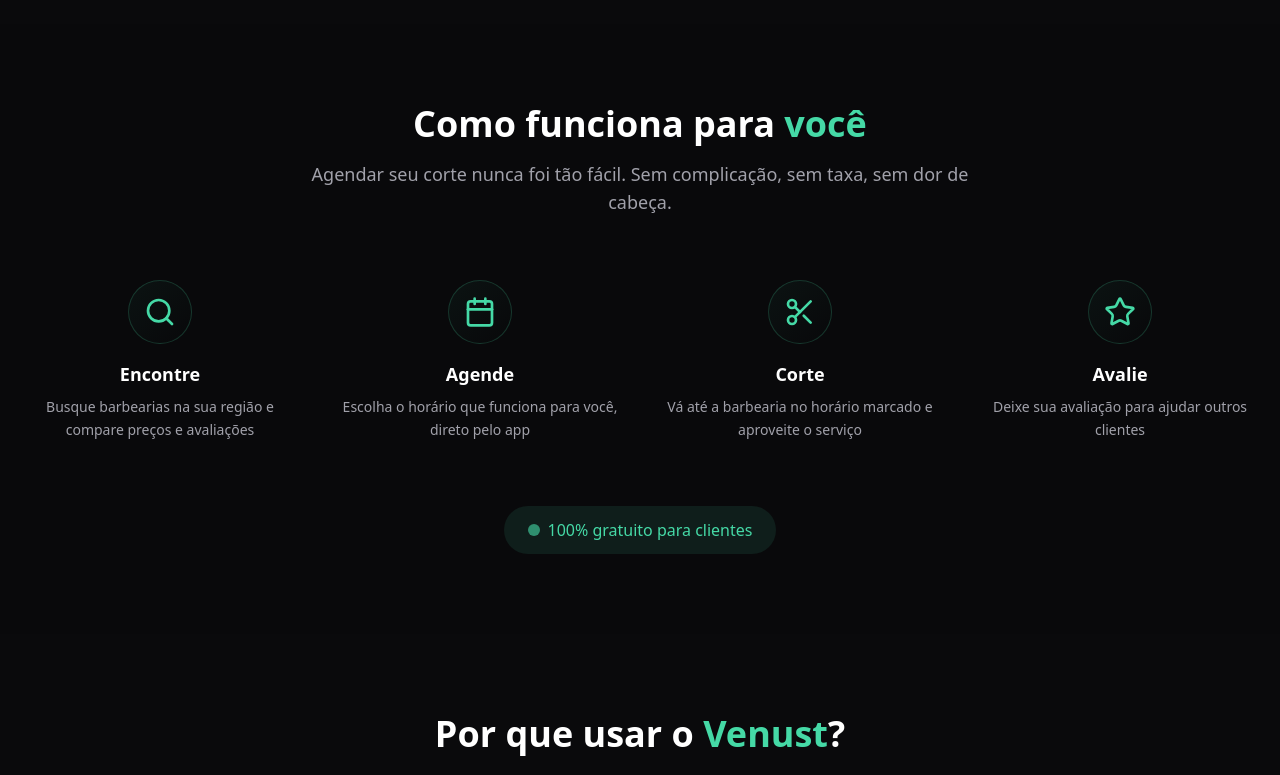
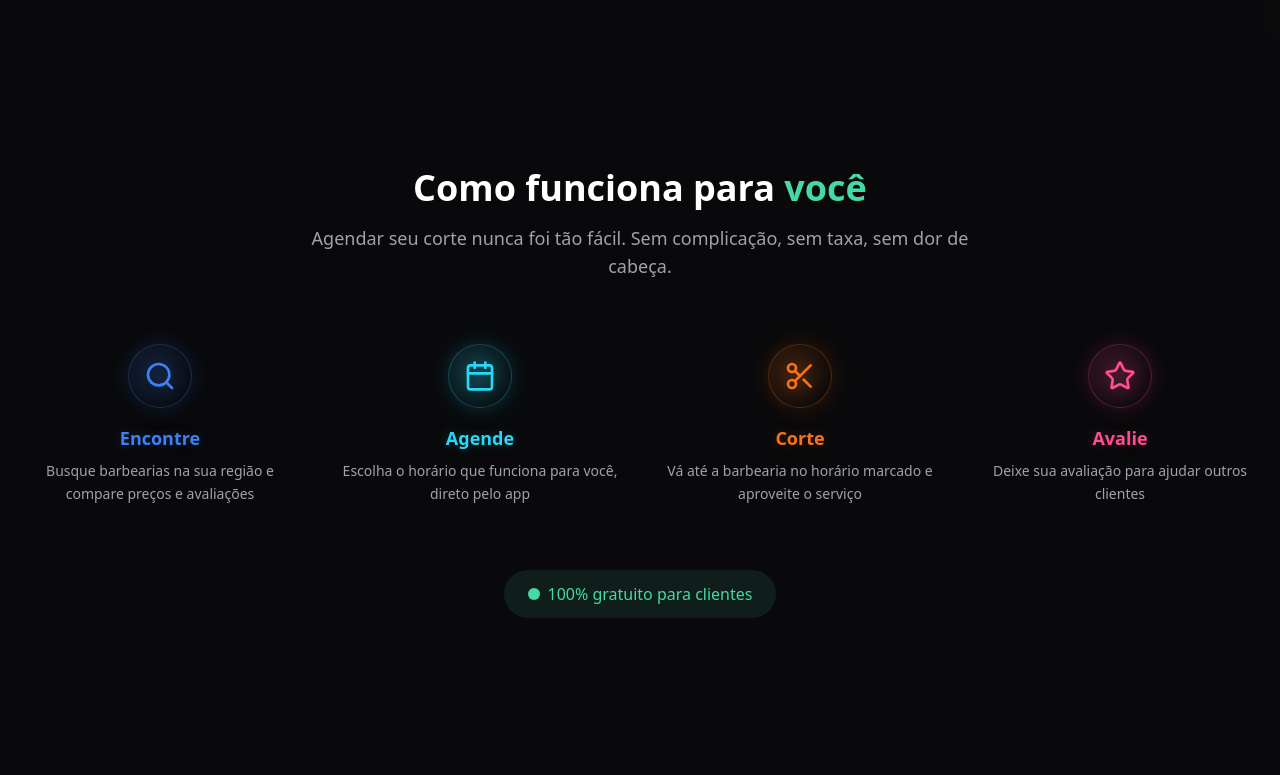
Before and after one commit to gabriel-colares/venust, a Next.js app: page / in a window 1280 px wide. Shown: the part 2000-2775 px from the top of the page. Built offline with nearby package versions, Linux system fonts and the light colour scheme.

Commit message:
feat(ui): enhance neon color scheme and improve landing page styling
- Add new neon colors (purple, cyan, orange) to global CSS variables
- Update how-it-works section with neon-themed icons and text
- Add padding to hero section and fix navbar layout spacing

```diff
--- a/src/app/globals.css
+++ b/src/app/globals.css
@@ -42,6 +42,9 @@
   /* Neon accent colors */
   --neon-pink: #ff4d8d;
   --neon-blue: #3b82f6;
+  --neon-purple: #9333ea;
+  --neon-cyan: #28d8f7;
+  --neon-orange: #f97316;
 }
 
 @theme inline {
@@ -84,11 +87,11 @@
   --color-sidebar-ring: var(--sidebar-ring);
 
   /* New neon colors */
-  --color-neon-coral: var(--neon-coral);
   --color-neon-blue: var(--neon-blue);
   --color-neon-cyan: var(--neon-cyan);
-  --color-neon-blue: var(--neon-blue);
   --color-neon-pink: var(--neon-pink);
+  --color-neon-orange: var(--neon-orange);
+  --color-neon-purple: var(--neon-purple);
 }
 
 html {
--- a/src/components/landing-page/home/hero.tsx
+++ b/src/components/landing-page/home/hero.tsx
@@ -5,7 +5,7 @@ import { Button } from "@/components/ui/button";
 
 export function HeroSection() {
   return (
-    <section className="relative min-h-screen flex items-center justify-center venust-gradient-bg">
+    <section className="relative min-h-screen flex items-center justify-center venust-gradient-bg pb-16">
       <div className="container mx-auto px-4">
         <div className="grid grid-cols-1 lg:grid-cols-2 gap-12 items-center max-w-7xl mx-auto">
           <div className="text-center lg:text-left">
--- a/src/components/landing-page/home/how-it-works.tsx
+++ b/src/components/landing-page/home/how-it-works.tsx
@@ -3,22 +3,26 @@ import { Calendar, Scissors, Search, Star } from "lucide-react";
 const steps = [
   {
     icon: Search,
+    neonVar: "--color-neon-blue",
     title: "Encontre",
     description:
       "Busque barbearias na sua região e compare preços e avaliações",
   },
   {
     icon: Calendar,
+    neonVar: "--color-neon-cyan",
     title: "Agende",
     description: "Escolha o horário que funciona para você, direto pelo app",
   },
   {
     icon: Scissors,
+    neonVar: "--color-neon-orange",
     title: "Corte",
     description: "Vá até a barbearia no horário marcado e aproveite o serviço",
   },
   {
     icon: Star,
+    neonVar: "--color-neon-pink",
     title: "Avalie",
     description: "Deixe sua avaliação para ajudar outros clientes",
   },
@@ -44,10 +48,29 @@ export function HowItWorksSection() {
               key={`${step.title}-${index.toString()}`}
               className="text-center"
             >
-              <div className="w-16 h-16 bg-primary/10 rounded-full flex items-center justify-center mx-auto mb-4 venust-card-glow">
-                <step.icon className="w-8 h-8 text-primary" />
+              <div
+                className="w-16 h-16 rounded-full flex items-center justify-center mx-auto mb-4 venust-card-glow"
+                style={{
+                  borderColor: `rgb(from var(${step.neonVar}) r g b / 0.25)`,
+                  background: `linear-gradient(135deg, rgb(from var(${step.neonVar}) r g b / 0.12) 0%, transparent 100%)`,
+                  boxShadow: `0 0 24px rgb(from var(${step.neonVar}) r g b / 0.16)`,
+                }}
+              >
+                <step.icon
+                  className="w-8 h-8"
+                  style={{
+                    color: `var(${step.neonVar})`,
+                    filter: `drop-shadow(0 0 12px var(${step.neonVar}))`,
+                  }}
+                />
               </div>
-              <h3 className="text-white font-semibold text-lg mb-2">
+              <h3
+                className="font-semibold text-lg mb-2"
+                style={{
+                  color: `var(${step.neonVar})`,
+                  textShadow: `0 0 12px rgb(from var(${step.neonVar}) r g b / 0.25)`,
+                }}
+              >
                 {step.title}
               </h3>
               <p className="text-muted-foreground text-sm leading-relaxed">
@@ -59,7 +82,7 @@ export function HowItWorksSection() {
 
         <div className="mt-16 text-center">
           <div className="inline-flex items-center gap-2 bg-primary/10 px-6 py-3 rounded-full">
-            <div className="w-3 h-3 bg-primary rounded-full animate-pulse"></div>
+            <div className="w-3 h-3 bg-primary rounded-full"></div>
             <span className="text-primary font-medium">
               100% gratuito para clientes
             </span>
--- a/src/components/shared/navbar.tsx
+++ b/src/components/shared/navbar.tsx
@@ -3,6 +3,7 @@
 import Image from "next/image";
 import Link from "next/link";
 import { usePathname } from "next/navigation";
+import { Fragment } from "react/jsx-runtime";
 import { Button } from "@/components/ui/button";
 
 export function Navbar() {
@@ -16,6 +17,7 @@ export function Navbar() {
   };
 
   return (
+    <Fragment>
       <header className="fixed top-0 left-0 right-0 z-50 bg-background/80 backdrop-blur-md border-b border-border">
         <nav className="container mx-auto px-4 h-16 flex items-center justify-between">
           <Link
@@ -74,5 +76,7 @@ export function Navbar() {
           </Button>
         </nav>
       </header>
+      <span className="flex w-full h-16" />
+    </Fragment>
   );
 }
```
Lines whose indentation alone changed are shown as unchanged.
